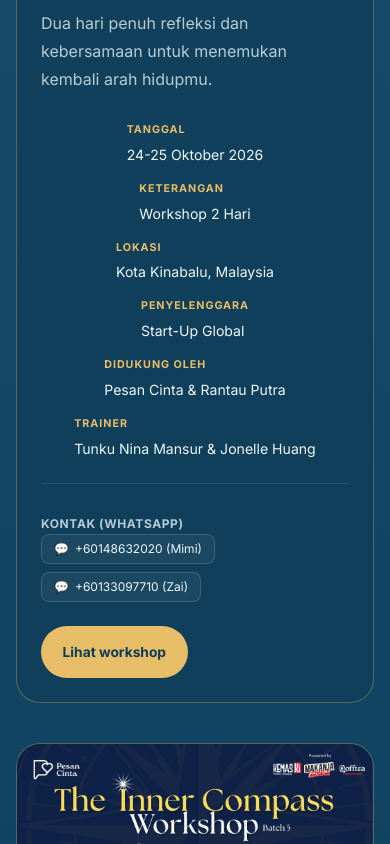
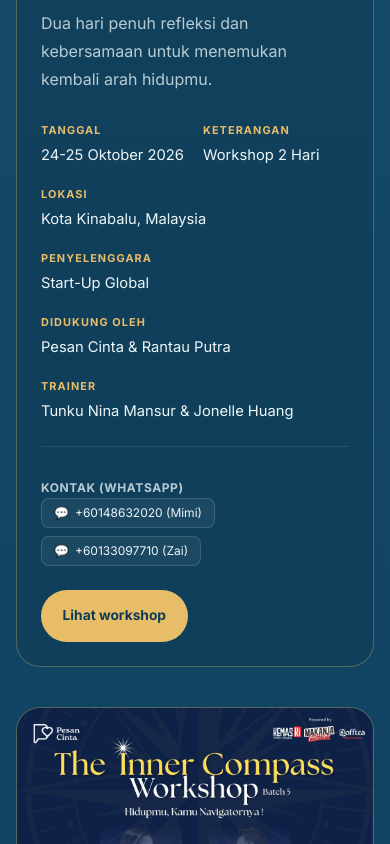
Before and after one commit to zhorahmatt/pesancinta.my, a React (Vite) app: page / in a window 390 px wide. Shown: the part 5480-6324 px from the top of the page. Built offline with nearby package versions, Linux system fonts and the light colour scheme; no server answers.

Commit message:
fix: align event details metadata cleanly in mobile view for TICW batch 4 and 5 cards

```diff
--- a/src/pages/PesanCintaHomePage.tsx
+++ b/src/pages/PesanCintaHomePage.tsx
@@ -291,7 +291,7 @@
                     </div>
                   )}
                   {upcomingEvent.venue && (
-                    <div>
+                    <div className="pc-detail-wide">
                       <dt>{content.activities.detailsLabels.venue}</dt>
                       <dd>{upcomingEvent.venue}{upcomingEvent.city ? `, ${upcomingEvent.city}` : ''}</dd>
                     </div>
@@ -303,13 +303,13 @@
                     </div>
                   )}
                   {upcomingEvent.poweredBy && (
-                    <div>
+                    <div className="pc-detail-wide">
                       <dt>{content.activities.detailsLabels.poweredBy}</dt>
                       <dd>{upcomingEvent.poweredBy}</dd>
                     </div>
                   )}
                   {upcomingEvent.trainers && (
-                    <div>
+                    <div className="pc-detail-wide">
                       <dt>{content.activities.detailsLabels.trainers}</dt>
                       <dd>{upcomingEvent.trainers}</dd>
                     </div>
--- a/src/styles.css
+++ b/src/styles.css
@@ -440,8 +440,7 @@
   margin-inline: auto;
 }
 
-.pc-language-toggle,
-.pc-event-details {
+.pc-language-toggle {
   display: flex;
   align-items: center;
 }
@@ -848,28 +847,41 @@
 }
 
 .pc-event-details {
-  flex-wrap: wrap;
-  gap: 1.5rem 2.25rem;
+  display: grid;
+  grid-template-columns: repeat(2, minmax(0, 1fr));
+  gap: 1.25rem 2rem;
   margin-top: 1.8rem;
+  text-align: left;
 }
 
 .pc-event-details div {
-  min-width: 8rem;
+  min-width: 0;
+  display: flex;
+  flex-direction: column;
+  align-items: flex-start;
+  text-align: left;
+}
+
+.pc-event-details div.pc-detail-wide {
+  grid-column: span 2;
 }
 
 .pc-event-details dt {
   color: var(--pc-accent);
-  font-size: 0.67rem;
+  font-size: 0.68rem;
   font-weight: 800;
-  letter-spacing: 0.09em;
+  letter-spacing: 0.1em;
   text-transform: uppercase;
+  text-align: left;
 }
 
 .pc-event-details dd {
   margin: 0.35rem 0 0;
   color: var(--pc-ink);
-  font-size: 0.88rem;
+  font-size: 0.92rem;
   line-height: 1.5;
+  text-align: left;
+  word-break: break-word;
 }
 
 .pesan-cinta-page :focus-visible {
@@ -1024,12 +1036,20 @@
   }
 
   .pc-event-details {
-    flex-direction: column;
-    gap: 1rem;
+    display: grid;
+    grid-template-columns: repeat(2, minmax(0, 1fr));
+    gap: 1.25rem 1rem;
+    text-align: left;
   }
 
   .pc-event-details div {
-    min-width: auto;
+    min-width: 0;
+    align-items: flex-start;
+    text-align: left;
+  }
+
+  .pc-event-details div.pc-detail-wide {
+    grid-column: span 2;
   }
 
   .pc-mission-featured > div {
```
